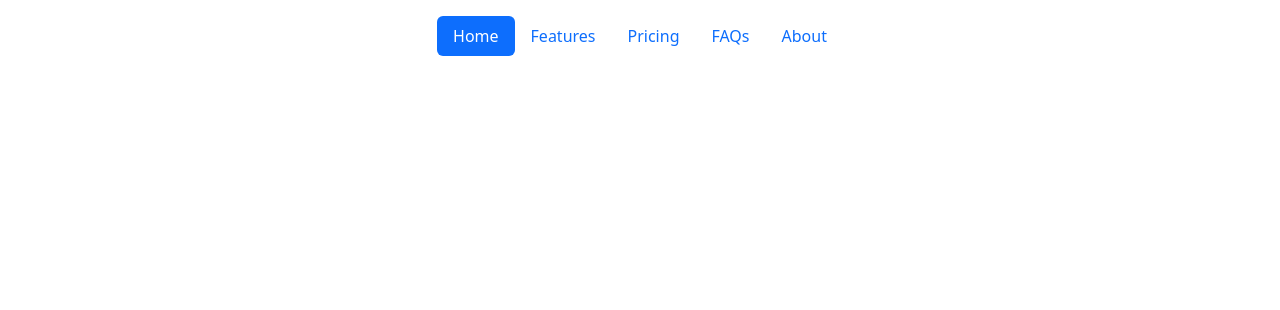
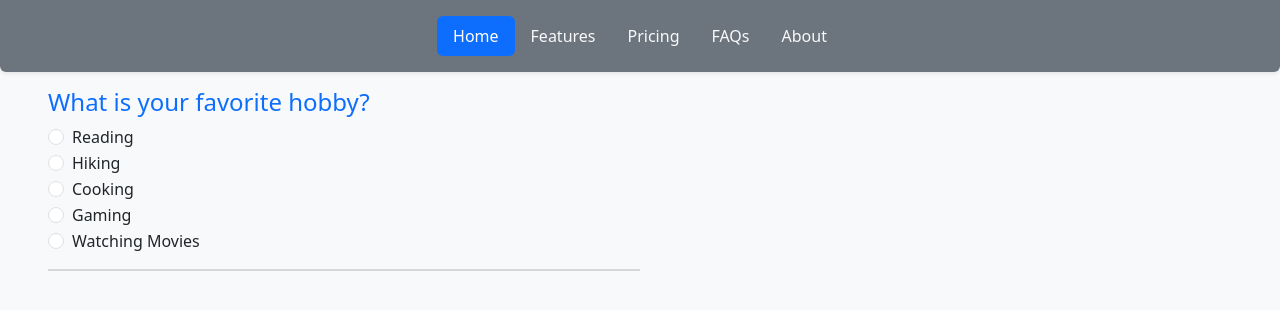
Before and after one commit to dsmyth2/good-app-git, a plain HTML site: page index.html in a window 1280 px wide. Drawn offline with nearby package versions, Linux system fonts and the light colour scheme.

Commit message:
added temp question 1

```diff
--- a/index.html
+++ b/index.html
@@ -11,17 +11,92 @@
     />
     <title>Accessible Website</title>
   </head>
-  <body>
-    <header class="d-flex justify-content-center py-3">
+  <header
+    class="d-flex justify-content-center py-3 bg-secondary text-light shadow-sm rounded-bottom"
+  >
     <ul class="nav nav-pills">
       <li class="nav-item">
         <a href="#" class="nav-link active" aria-current="page">Home</a>
       </li>
-        <li class="nav-item"><a href="#" class="nav-link">Features</a></li>
-        <li class="nav-item"><a href="#" class="nav-link">Pricing</a></li>
-        <li class="nav-item"><a href="#" class="nav-link">FAQs</a></li>
-        <li class="nav-item"><a href="#" class="nav-link">About</a></li>
+      <li class="nav-item">
+        <a href="#" class="nav-link text-light">Features</a>
+      </li>
+      <li class="nav-item">
+        <a href="#" class="nav-link text-light">Pricing</a>
+      </li>
+      <li class="nav-item">
+        <a href="#" class="nav-link text-light">FAQs</a>
+      </li>
+      <li class="nav-item">
+        <a href="#" class="nav-link text-light">About</a>
+      </li>
     </ul>
   </header>
+  <body class="bg-light">
+    <div class="main-body px-5 my-3 bg-light">
+      <div class="" id="question-1">
+        <div class="text-primary h4">
+          <label for="radio-group">What is your favorite hobby?</label>
+        </div>
+        <div class="radio-group">
+          <div class="form-check">
+            <input
+              class="form-check-input"
+              type="radio"
+              name="flexRadioDefault"
+              id="flexRadioDefault1"
+            />
+            <label class="form-check-label" for="flexRadioDefault1">
+              Reading
+            </label>
+          </div>
+          <div class="form-check">
+            <input
+              class="form-check-input"
+              type="radio"
+              name="flexRadioDefault"
+              id="flexRadioDefault2"
+            />
+            <label class="form-check-label" for="flexRadioDefault2">
+              Hiking
+            </label>
+          </div>
+          <div class="form-check">
+            <input
+              class="form-check-input"
+              type="radio"
+              name="flexRadioDefault"
+              id="flexRadioDefault2"
+            />
+            <label class="form-check-label" for="flexRadioDefault2">
+              Cooking
+            </label>
+          </div>
+          <div class="form-check">
+            <input
+              class="form-check-input"
+              type="radio"
+              name="flexRadioDefault"
+              id="flexRadioDefault2"
+            />
+            <label class="form-check-label" for="flexRadioDefault2">
+              Gaming
+            </label>
+          </div>
+          <div class="form-check">
+            <input
+              class="form-check-input"
+              type="radio"
+              name="flexRadioDefault"
+              id="flexRadioDefault2"
+            />
+            <label class="form-check-label" for="flexRadioDefault2">
+              Watching Movies
+            </label>
+          </div>
+        </div>
+      </div>
+      <hr class="border border-secondary w-50" />
+    </div>
   </body>
 </html>
```
Lines whose indentation alone changed are shown as unchanged.
